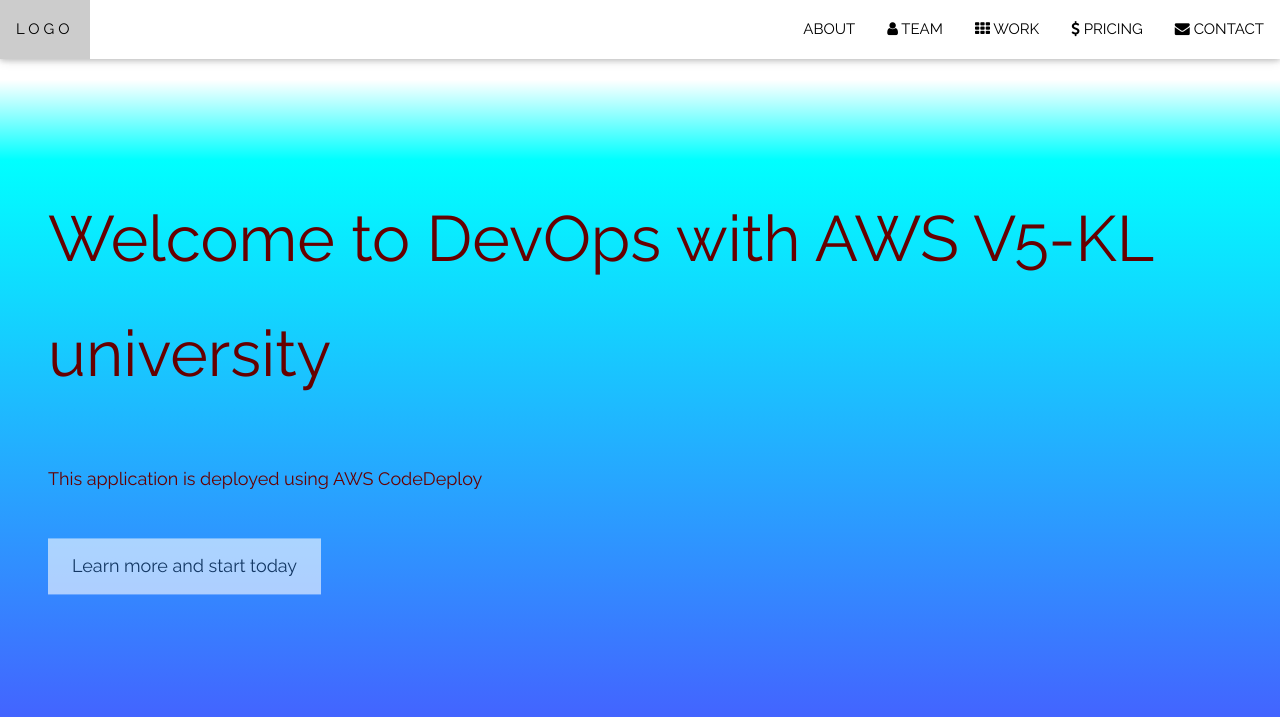
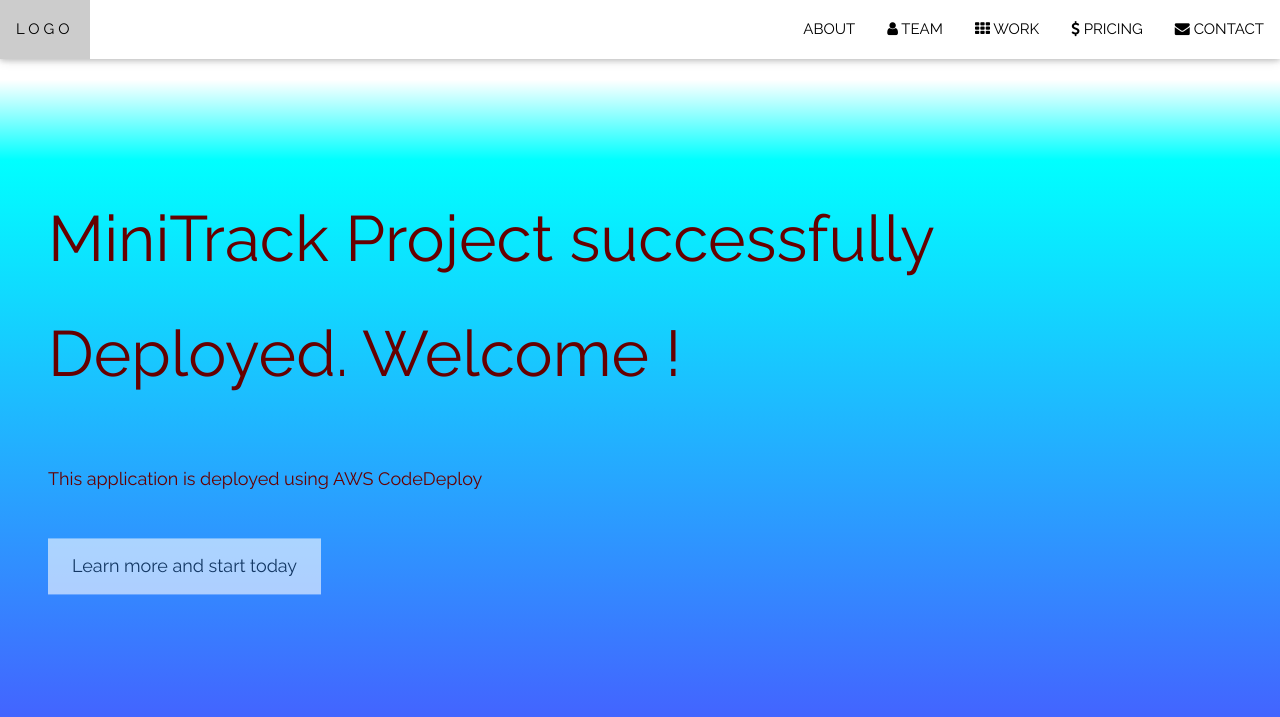
Before and after one commit to GOKULRAMA-B/CICD-MindTrack, a plain HTML site: page index.html in a window 1280 px wide. Shown: the top 717 px of the page. Drawn offline with nearby package versions, Linux system fonts and the light colour scheme.

Commit message:
Update index.html

```diff
--- a/index.html
+++ b/index.html
@@ -65,7 +65,7 @@ body, html {
 <!-- Header with full-height image -->
 <header class="bgimg-1 w3-display-container" id="home">
   <div class="w3-display-left" style="padding:48px">
-    <span class="w3-jumbo w3-hide-small">Welcome to DevOps with AWS V5-KL university</span><br>
+    <span class="w3-jumbo w3-hide-small">MiniTrack Project successfully Deployed. Welcome !</span><br>
     <span class="w3-xxlarge w3-hide-large w3-hide-medium">Start something that matters</span><br>
     <span class="w3-large">This application is deployed using AWS CodeDeploy</span>
     <p><a href="#about" class="w3-button w3-white w3-padding-large w3-large w3-margin-top w3-opacity w3-hover-opacity-off">Learn more and start today</a></p>
```
